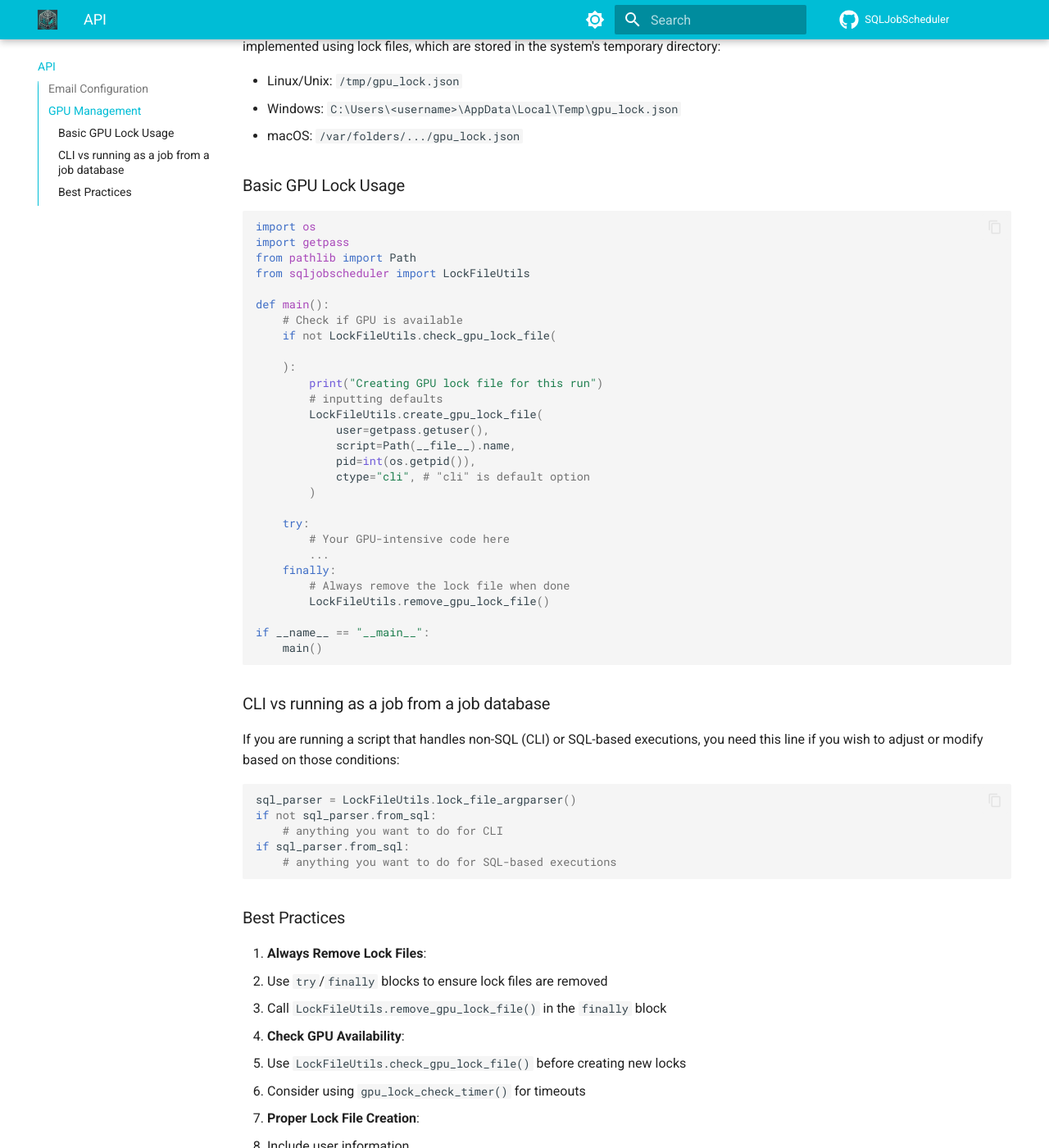
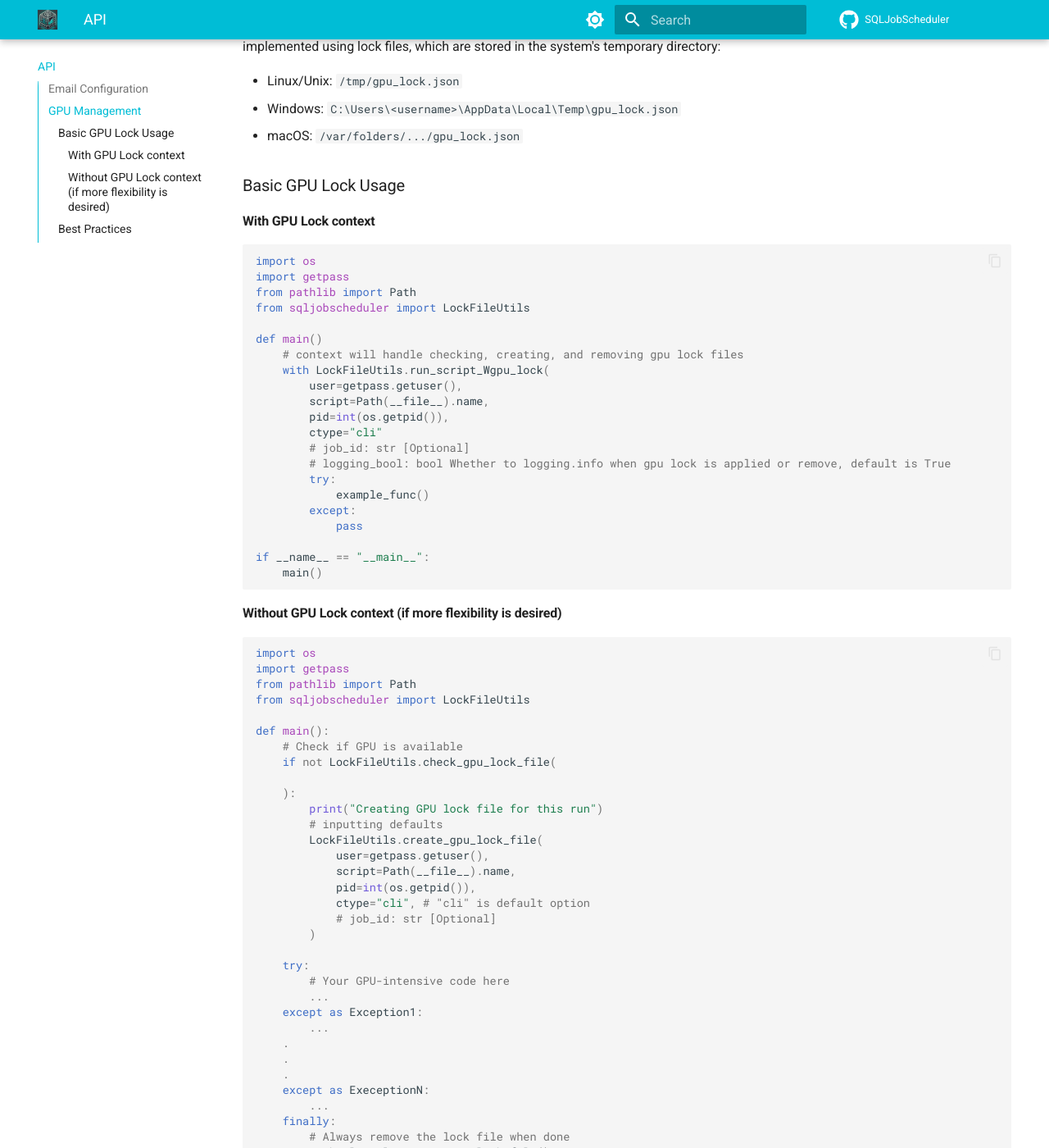
Before and after one commit to thicclatka/SQLJobScheduler, an MkDocs documentation site: the page built from docs/02_api_usage.md, in a window 1280 px wide and 1400 px high, scrolled down 1319 px. Shown: the whole window at 82% size. Built offline with MkDocs 1.6.1 and Material for MkDocs 9.7.7, drawn with Linux system fonts in a browser that asks for light colours; comment, search, counter and statistics services are not loaded; some of the changed text lies outside the part shown.

Commit message:
updating documentation

````diff
--- a/docs/02_api_usage.md
+++ b/docs/02_api_usage.md
@@ -62,6 +62,34 @@ SQLJobScheduler provides GPU locking functionality to prevent multiple jobs from
 
 ### Basic GPU Lock Usage
 
+#### With GPU Lock context
+
+```python
+import os
+import getpass
+from pathlib import Path
+from sqljobscheduler import LockFileUtils
+
+def main()
+    # context will handle checking, creating, and removing gpu lock files
+    with LockFileUtils.run_script_Wgpu_lock(
+        user=getpass.getuser(),
+        script=Path(__file__).name,
+        pid=int(os.getpid()),
+        ctype="cli"
+        # job_id: str [Optional]
+        # logging_bool: bool Whether to logging.info when gpu lock is applied or remove, default is True
+        try:
+            example_func()
+        except:
+            pass
+
+if __name__ == "__main__":
+    main()
+```
+
+#### Without GPU Lock context (if more flexibility is desired)
+
 ```python
 import os
 import getpass
@@ -80,10 +108,18 @@ def main():
             script=Path(__file__).name,
             pid=int(os.getpid()),
             ctype="cli", # "cli" is default option
+            # job_id: str [Optional]
         )
 
     try:
         # Your GPU-intensive code here
+        ...
+    except as Exception1:
+        ...
+    .
+    .
+    .
+    except as ExeceptionN:
         ...
     finally:
         # Always remove the lock file when done
@@ -93,22 +129,10 @@ if __name__ == "__main__":
     main()
 ```
 
-### CLI vs running as a job from a job database
-
-If you are running a script that handles non-SQL (CLI) or SQL-based executions, you need this line if you wish to adjust or modify based on those conditions:
-
-```python
-sql_parser = LockFileUtils.lock_file_argparser()
-if not sql_parser.from_sql:
-    # anything you want to do for CLI
-if sql_parser.from_sql:
-    # anything you want to do for SQL-based executions
-```
-
 ### Best Practices
 
 1. **Always Remove Lock Files**:
-   - Use `try`/`finally` blocks to ensure lock files are removed
+   - Use `try`/`finally` blocks to ensure lock files are removed if not using GPU Lock Context
    - Call `LockFileUtils.remove_gpu_lock_file()` in the `finally` block
 
 2. **Check GPU Availability**:
@@ -120,8 +144,3 @@ if sql_parser.from_sql:
    - Include script name
    - Include process ID
    - Specify client type ("cli" for command line)
-
-4. **Command Line Integration**:
-   - Use `LockFileUtils.lock_file_argparser()` for command line argument parsing
-   - Handle SQL vs non-SQL execution paths appropriately
-   - Use `parser.parse_known_args()` to handle both SQL and custom arguments:
````
Also changed, not shown: docs/03_jobrunner.md (+11 -39 lines), docs/04_joblister.md (+4 -3 lines).
